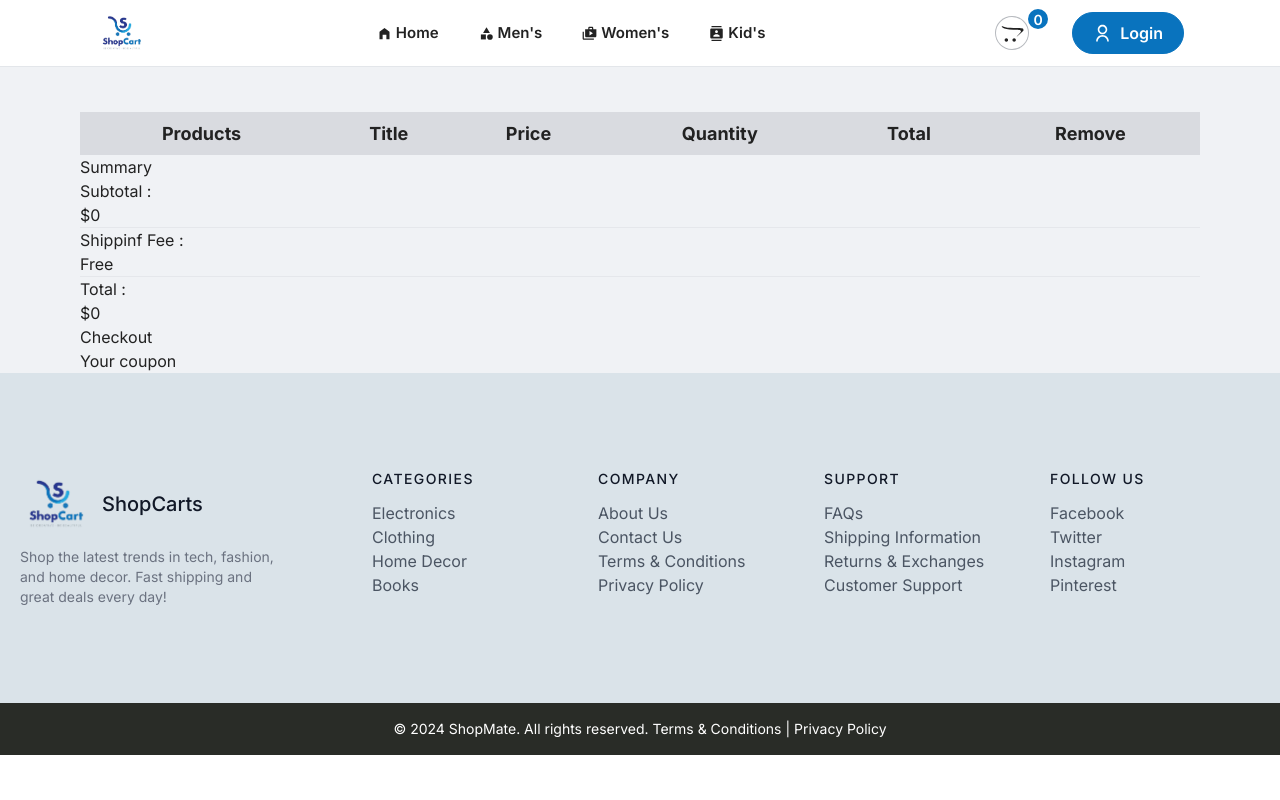
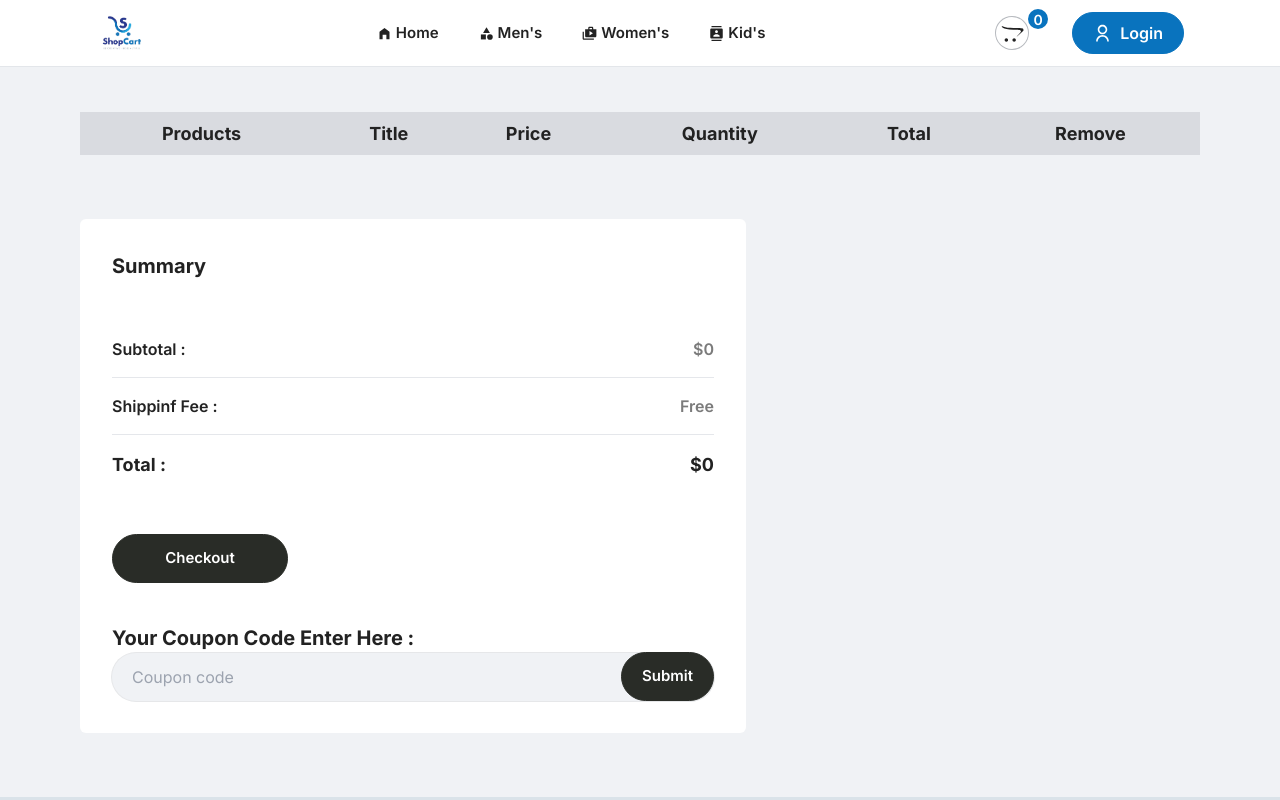
Before and after one commit to Buddini96/Mern-Ecommerce, a React (Vite) app in the folder frontend/: page /cart-page in a window 1280 px wide. Shown: the top 800 px of the page. Built offline with nearby package versions, Linux system fonts and the light colour scheme.

Commit message:
add to cart page added

```diff
--- a/frontend/src/Context/ShopContext.tsx
+++ b/frontend/src/Context/ShopContext.tsx
@@ -1,4 +1,4 @@
-import React, { createContext, useState, ReactNode } from "react";
+import React, { createContext, useState, ReactNode, useContext } from "react";
 //@ts-ignore
 import all_products from "../assets/all_products";
 
@@ -15,12 +15,13 @@
   [key: number]: number;
 };
 
-// Define the context value type
 interface ShopContextValue {
   all_products: Product[];
   cartItems: Cart;
   addToCart: (itemId: number) => void;
   removeFromCart: (itemId: number) => void;
+  getTotalCartAmount: () => number;
+  getTotalCartItems: () => number;
 }
 
 // Define the props for the provider
@@ -50,11 +51,37 @@
     setCartItems((prev) => ({ ...prev, [itemId]: prev[itemId] - 1 }));
   };
 
+  const getTotalCartAmount = () => {
+    let totalAmount = 0;
+    for (const item in cartItems) {
+      if (cartItems[item] > 0) {
+        //@ts-ignore
+        let itemInfo = all_products.find((product) => product.id === Number(item));
+        if (itemInfo) {
+          totalAmount += itemInfo.new_price * cartItems[item];
+        }
+      }
+    }
+    return totalAmount;
+  };
+
+  const getTotalCartItems = () => {
+    let totalItem = 0;
+    for (const item in cartItems) {
+      if(cartItems[item] > 0) {
+        totalItem += cartItems[item];
+      }
+    }
+    return totalItem;
+  }
+
   const contextValue: ShopContextValue = {
     all_products,
     cartItems,
     addToCart,
     removeFromCart,
+    getTotalCartAmount,
+    getTotalCartItems,
   };
 
   return (
--- a/frontend/src/components/CartItems.tsx
+++ b/frontend/src/components/CartItems.tsx
@@ -12,7 +12,7 @@
         return <div>Loading...</div>;
     }
 
-    const { all_products, cartItems, removeFromCart } = context;
+    const {getTotalCartAmount, all_products, cartItems, removeFromCart } = context;
 
     return (
         <section className="max_padd_container pt-28">
@@ -49,28 +49,32 @@
                     })}
                 </tbody>
             </table>
-            <div>
-                <div>
-                    <h4>Summary</h4>
+            <div className="flex flex-col gap-20 my-16 p-8 mg:flex-row rounded-md bg-white w-full max-w-[666px]">
+                <div className="flex flex-col gap-10">
+                    <h4 className="bold-20">Summary</h4>
                     <div>
-                        <div>
-                            <h4>Subtotal :</h4>
-                            <h4>${0}</h4>
+                        <div className="flexBetween py-4">
+                            <h4 className="medium-16">Subtotal :</h4>
+                            <h4 className="text-gray-30 font-semibold">${getTotalCartAmount()}</h4>
                         </div>
                         <hr />
-                        <div>
-                            <h4>Shippinf Fee :</h4>
-                            <h4>Free</h4>
+                        <div className="flexBetween py-4">
+                            <h4 className="medium-16">Shippinf Fee :</h4>
+                            <h4 className="text-gray-30 font-semibold">Free</h4>
                         </div>
                         <hr />
-                        <div>
-                            <h4>Total :</h4>
-                            <h4>${0}</h4>
+                        <div className="flexBetween py-4">
+                            <h4 className="bold-18">Total :</h4>
+                            <h4 className="bold-18">${getTotalCartAmount()}</h4>
                         </div>
                     </div>
-                    <button>Checkout</button>
-                    <div>
-                        <h4>Your coupon</h4>
+                    <button className="btn_dark_rounded w-44">Checkout</button>
+                    <div className="flwx flex-col gap-10">
+                        <h4 className="bold-20 capitalize">Your coupon code enter here :</h4>
+                        <div className="flexBetween pl-5 h-12 bg-primary rounded-full ring-1 ring-slate-900/10">
+                            <input type="text" placeholder="Coupon code" className="bg-transparent border-none outline-none"/>
+                            <button className="btn_dark_rounded">Submit</button>
+                        </div>
                     </div>
                 </div>
             </div>
--- a/frontend/src/components/Header.tsx
+++ b/frontend/src/components/Header.tsx
@@ -1,17 +1,19 @@
 import { Link, NavLink } from "react-router-dom";
 import logo from "../assets/logo3.png";
 import Navbar from "./Navbar";
-import { useState } from "react";
+import { useContext, useState } from "react";
 import { MdClose, MdMenu } from "react-icons/md";
 import { FaOpencart } from "react-icons/fa";
 import user from "../assets/user.svg";
 import { FiShoppingCart } from "react-icons/fi";
+import { ShopContext } from "../Context/ShopContext";
 
 const Header = () => {
   const [menuOpened, setMenuOpened] = useState(false);
   const toggleMenu = () => {
     setMenuOpened(!menuOpened);
   };
+  const {getTotalCartItems} = useContext(ShopContext);
 
   return (
     <header className="fixed top-0 left-0  max_padd_container w-full bg-white ring-1 ring-slate-900/5 z-10">
@@ -47,7 +49,7 @@
             <NavLink to={"cart-page"} className={"flex"}>
               <FaOpencart className="p-1 h-8 w-8 ring-slate-900/30 ring-1 rounded-full" />
               <span className="relative flexCenter w-5 h-5 rounded-full bg-secondary text-white medium-14 -top-2">
-                0
+                {getTotalCartItems()}
               </span>
             </NavLink>
             {/* <NavLink
--- a/frontend/src/components/Item.tsx
+++ b/frontend/src/components/Item.tsx
@@ -21,7 +21,7 @@
     <div className="rounded-xl overflow-hidden shadow-lg">
       <div className="relative flexCenter group overflow-hidden transition-all duration-100">
         <Link
-          to={`product/${id}`}
+          to={`/product/${id}`}
           className="h-12 w-12 bg-white rounded-full flexCenter absolute top-1/2 bottom-1/2 !py-2 z-20 transition-all duration-700 scale-0 group-hover:scale-100"
         >
           <FaSearch className="scale-125 hover:rotate-90 hover:scale-125 transition-all duration-200" />
```
